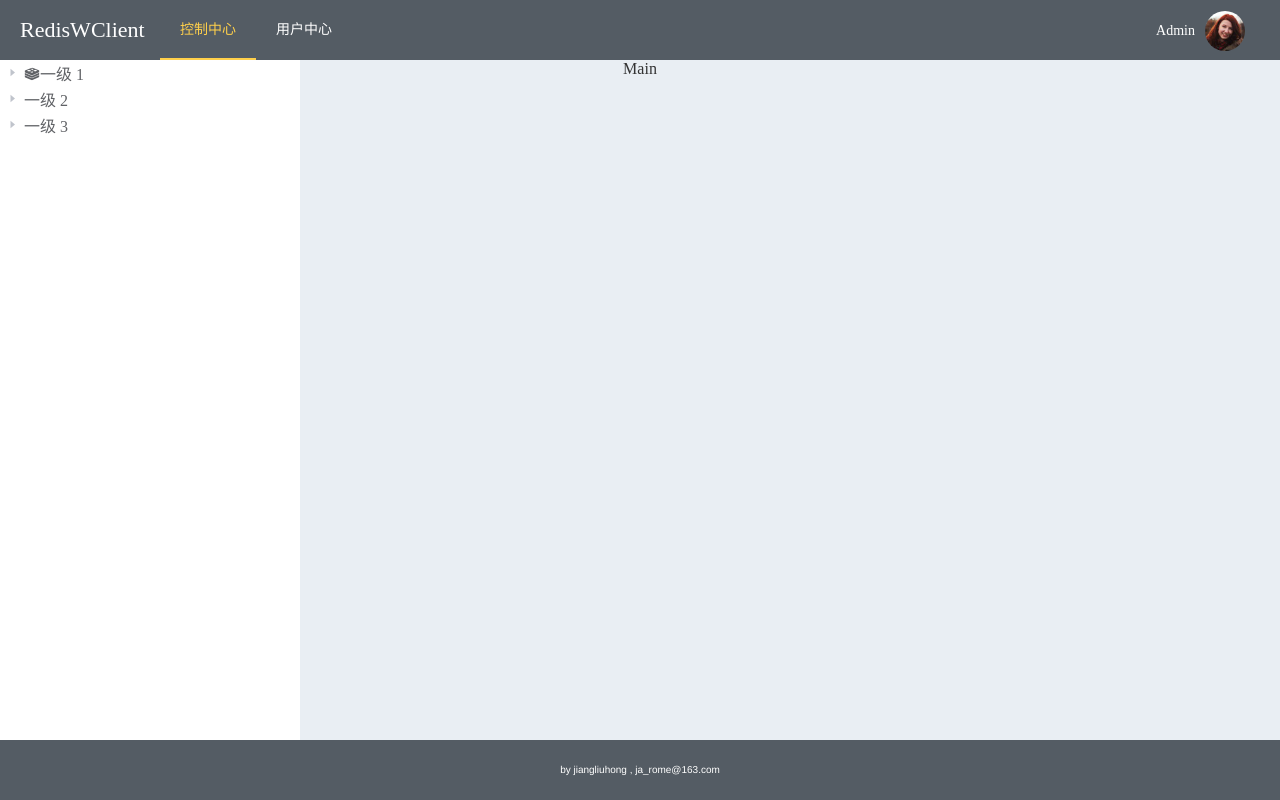
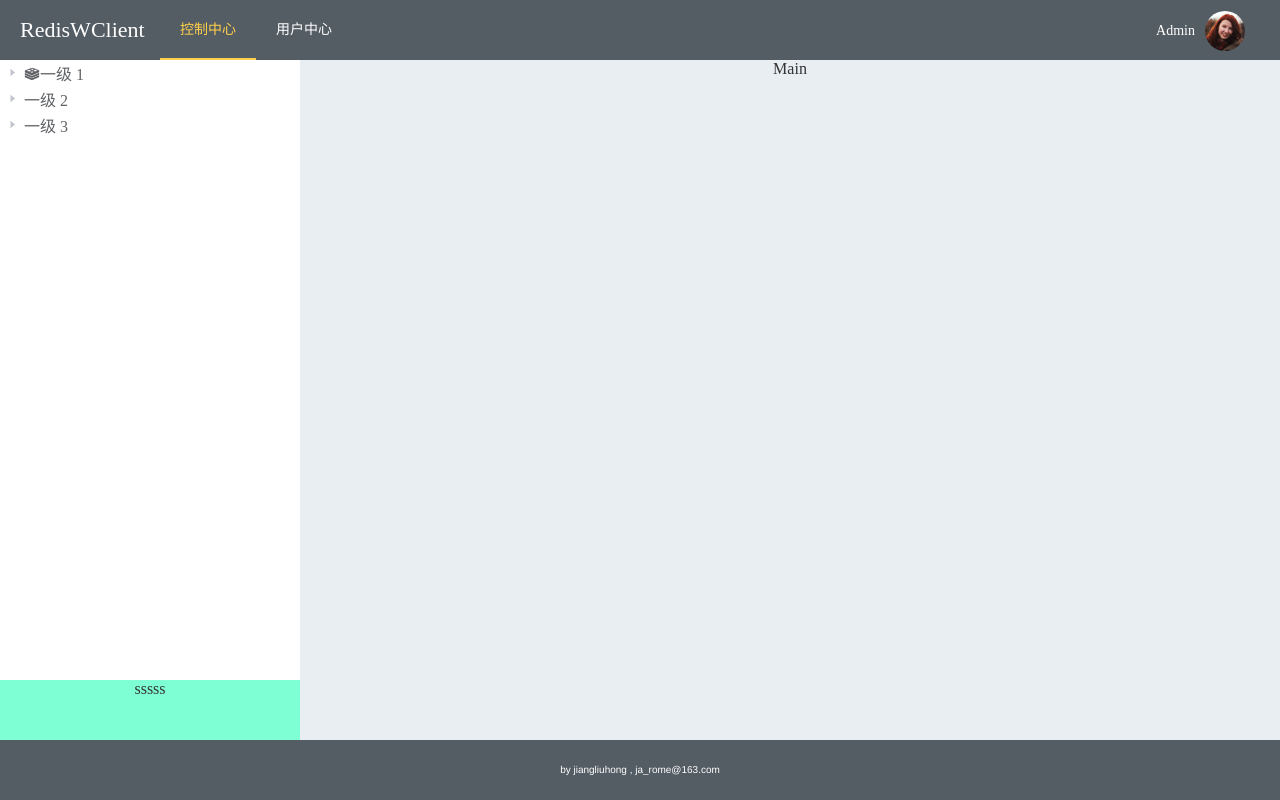
Before and after one commit to jiangliuhong/RedisWClient-web, a Vue app: page /client/index in a window 1280 px wide. Built offline with nearby package versions, Linux system fonts and the light colour scheme; no server answers; what vue-localstorage would draw is missing.

Commit message:
修改首页样式

```diff
--- a/src/views/client/index.vue
+++ b/src/views/client/index.vue
@@ -3,27 +3,26 @@
         background-color: #D3DCE6;
         color: #333;
         text-align: center;
-        /*line-height: 200px;*/
         width: 200px;
-        position:absolute;
+        position: relative;
         height: 100%;
-        /*overflow:hidden;*/
     }
 
     .leftList {
-        /*position:absolute;*/
         height: 100%;
-        bottom:60px;
-        top: 0px;
         width: 100%;
-        /*float: left;*/
+        overflow-y: auto;
+        box-sizing: border-box;
+        padding-bottom: 60px;
+        background-color: #FFFFFF;
     }
-
     .leftFooter{
-        /*position:absolute;*/
+        position:absolute;
         width: 100%;
         height: 60px;
-        /*float: left;*/
+        bottom: 0;
+        left: 0;
+        background-color:aquamarine;
     }
 
     .clientMain {
@@ -40,8 +39,48 @@
     <el-container>
         <el-aside class="leftMenu">
             <div class="leftList">
-                <el-tree :data="dbList" class="" style="height: 100%;" :props="defaultProps" @node-click="handleNodeClick"
-                     :render-content="renderContent"></el-tree>
+                <el-tree :data="dbList" class="" :props="defaultProps" @node-click="handleNodeClick"
+                         :render-content="renderContent"></el-tree>
+                <!--<pre>-->
+                        <!--sss-->
+                        <!--sss-->
+                        <!--sss-->
+                        <!--sss-->
+                        <!--sss-->
+                        <!--sss-->
+                        <!--sss-->
+                        <!--sss-->
+                        <!--sss-->
+                        <!--sss-->
+                        <!--sss-->
+                        <!--sss-->
+                        <!--sss-->
+                        <!--sss-->
+                        <!--sss-->
+                        <!--sss-->
+                        <!--sss-->
+                        <!--sss-->
+                        <!--sss-->
+                        <!--sss-->
+                        <!--sss-->
+                        <!--sss-->
+                        <!--sss-->
+                        <!--sss-->
+                        <!--sss-->
+                        <!--sss-->
+                        <!--sss-->
+                        <!--sss-->
+                        <!--sss-->
+                        <!--sss-->
+                        <!--sss-->
+                        <!--sss-->
+                        <!--sss-->
+                        <!--sss-->
+                        <!--sss-->
+                        <!--sss-->
+                        <!--sss-->
+                        <!--aaa-->
+                    <!--</pre>-->
             </div>
             <div class="leftFooter">sssss</div>
         </el-aside>
```
